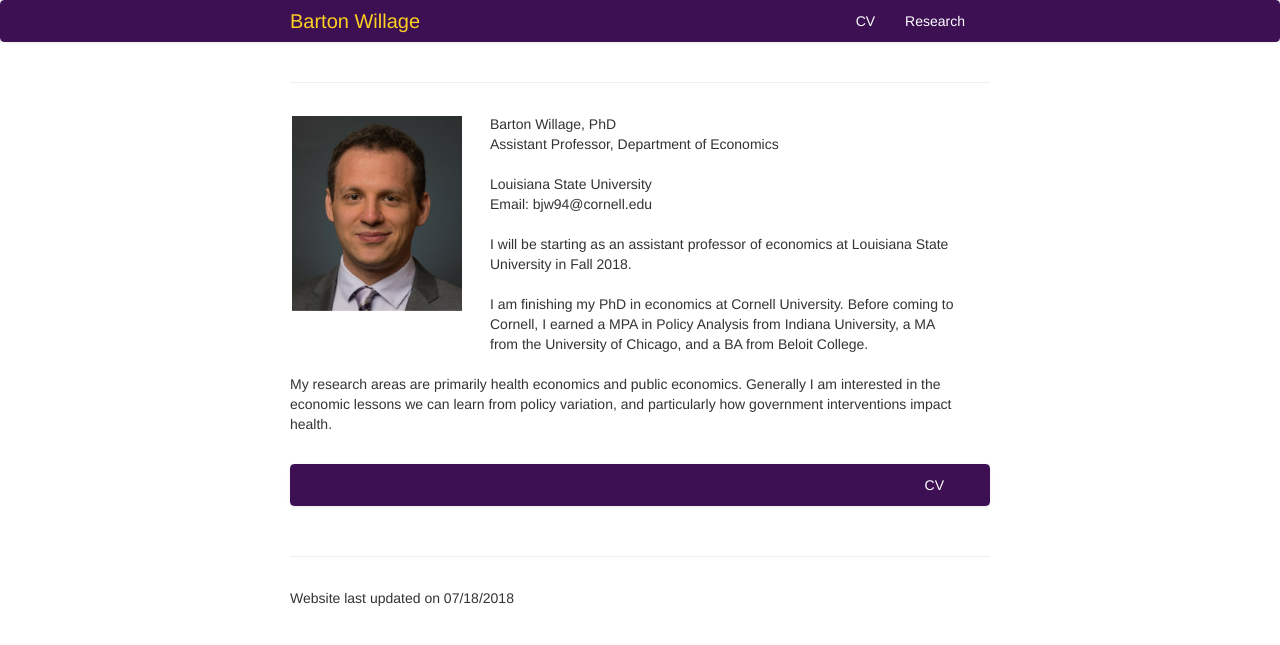
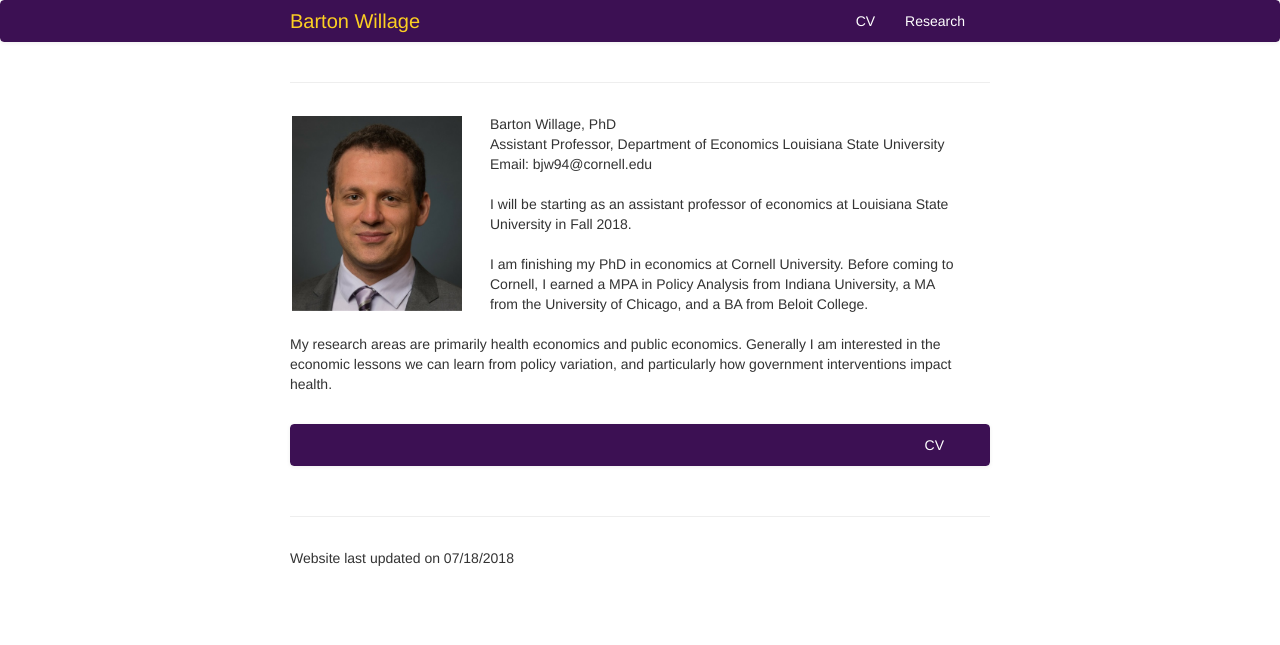
Before and after one commit to bjwillage/bjwillage.github.io, a Jekyll site: the page built from index.md, in a window 1280 px wide. Shown: the top 645 px of the page. Built offline with Jekyll 4.4.1, drawn with Linux system fonts in a browser that asks for light colours.

```diff
--- a/index.md
+++ b/index.md
@@ -22,8 +22,8 @@ keywords:
 
         <div class="span5">
             Barton Willage, PhD
-            <br/>Assistant Professor, Department of Economics<br/>
-            <br/>Louisiana State University<br/>
+            <br/>Assistant Professor, Department of Economics
+            Louisiana State University<br/>
             <div id="hide_email">
             Email: bjw94@cornell.edu<br>
 
```
